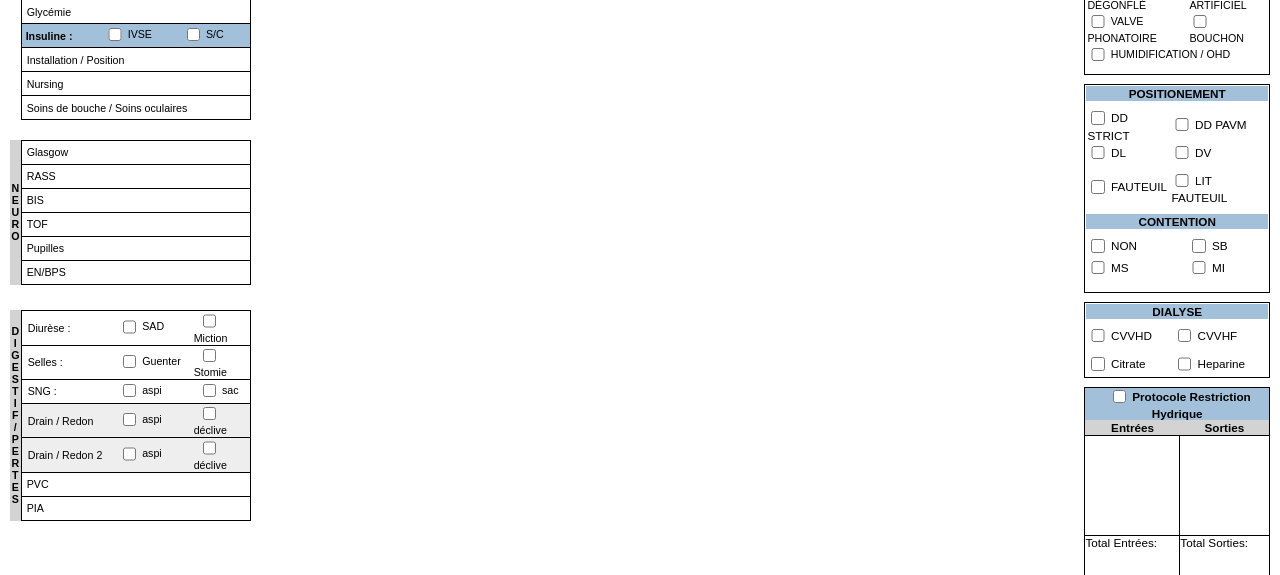
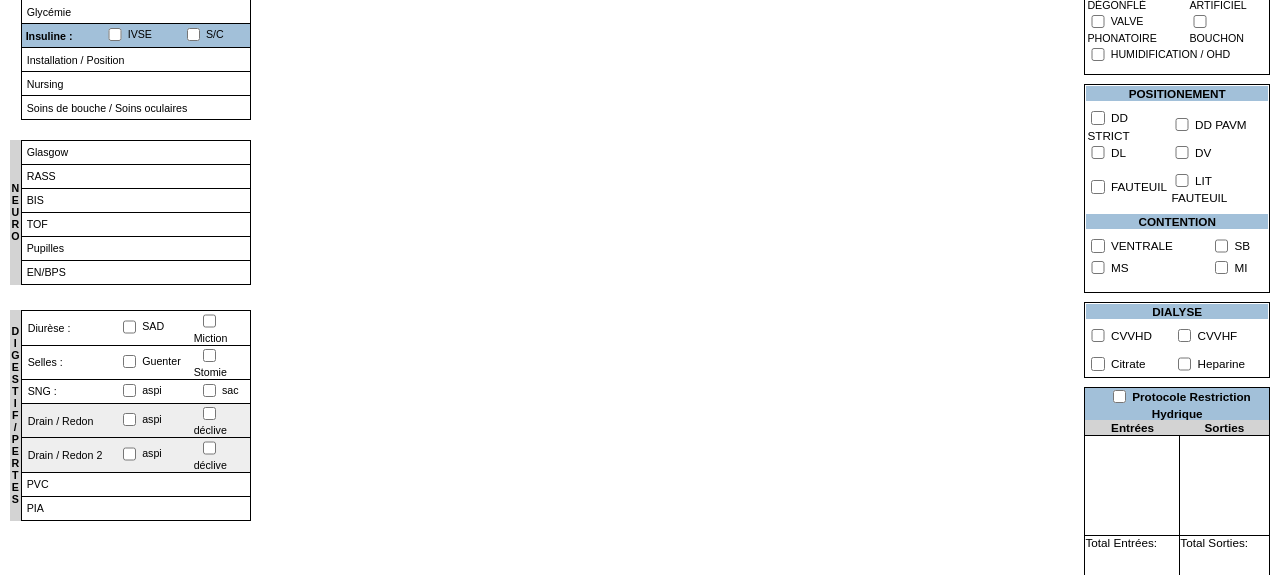
Before and after one commit to sebastienpro/ch-ales, a Flask app: template templates/main.html in a window 1280 px wide. Shown: the part 1003-1578 px from the top of the page. Run offline with Flask 2, Linux system fonts and the light colour scheme; the template is opened without the code that fills it, so the values that code supplies are empty.

Commit message:
Update gly-right.html

```diff
--- a/templates/right/gly-right.html
+++ b/templates/right/gly-right.html
@@ -32,7 +32,7 @@
                 </tr>
                 <tr><td colspan="2" class="row-space1"></td></tr>
                 <tr>
-                    <td><input type="checkbox" class="checkbox__control"> NON</td>
+                    <td><input type="checkbox" class="checkbox__control"> VENTRALE</td>
                     <td><input type="checkbox" class="checkbox__control"> SB</td>
                 </tr>
                 <tr><td><input type="checkbox" class="checkbox__control"> MS</td>
```
